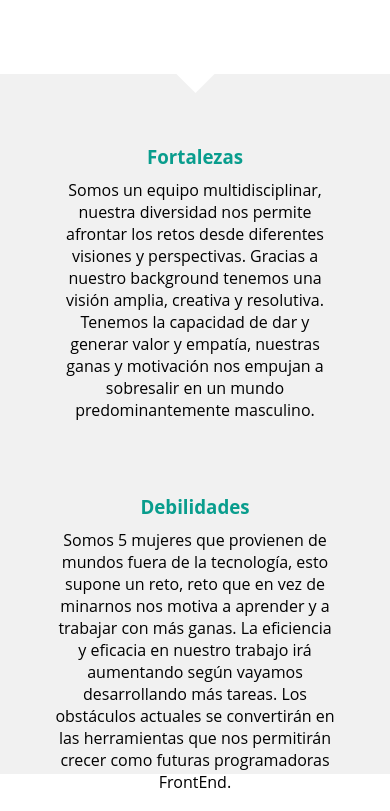
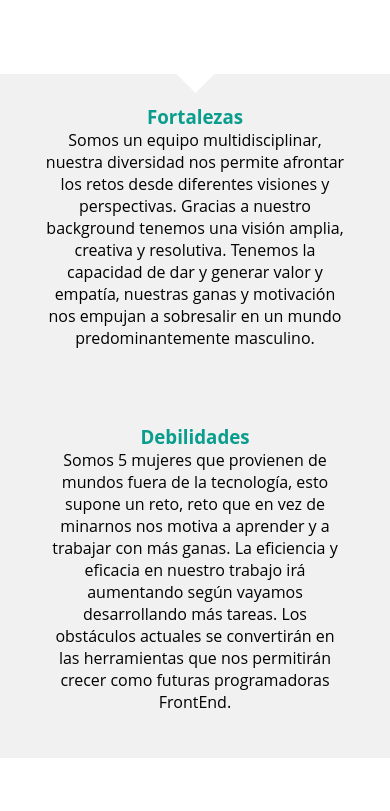
Before and after one commit to Adalab/CodeLike-a-Girl, a plain HTML site: page index.html in a window 390 px wide. Shown: the part 677-1488 px from the top of the page. Drawn offline with Linux system fonts and the light colour scheme.

Commit message:
add new styles to SW

```diff
--- a/styles/main.css
+++ b/styles/main.css
@@ -213,59 +213,59 @@
   box-sizing: border-box;
   display: flex;
   justify-content: space-around;
+  align-items: center;
   position:relative;
   width: 100%;
-  align-items: center;
-  text-align: center;
   background-color: #f1f1f1;
+
 }
 .strengths {
-  text-align: center;
-  /* border: 1px solid black; */
+   /* border: 1px solid black; */
   width: 40%;
-  padding: 40;
+  padding: 45px 0 60px 0;
+
 }
 .weakness {
-  text-align: center;
-  /* border: 1px solid black; */
    width: 40%;
-   padding: 40;
+   padding: 45px 0 60px 0;
+
 }
 .strenghts__title {
   color: #099D8D;
   text-align: center;
-  margin-top: 20px;
-  padding-top: 40px;
+
 }
 .weakness__title {
   color: #099D8D;
   text-align: center;
-  margin-top: 20px;
-  padding-top: 40px;
+
 }
 .strengths__text {
-  padding: 10px 0 15px;
+
   text-align: center;
 }
 .weakness__text {
-  padding: 10px 0 15px;
+
   text-align: center;
 }
 
-@media all and (max-width:768px) {
+/*mobile*/
+@media all and (max-width:767px) {
 
   .central-container__sw{
     flex-direction: column;
+    align-items: center;
   }
   .strengths {
-    height: 350px;
+    /* height: 350px; */
     width: 300px;
-    padding: 10px;
+    padding:30px 0 30px 0;
+
   }
   .weakness {
-    height: 350px;
+    /* height: 350px; */
     width: 300px;
-    padding: 10px;
+    padding-bottom: 45px;
   }
 }
 
```
